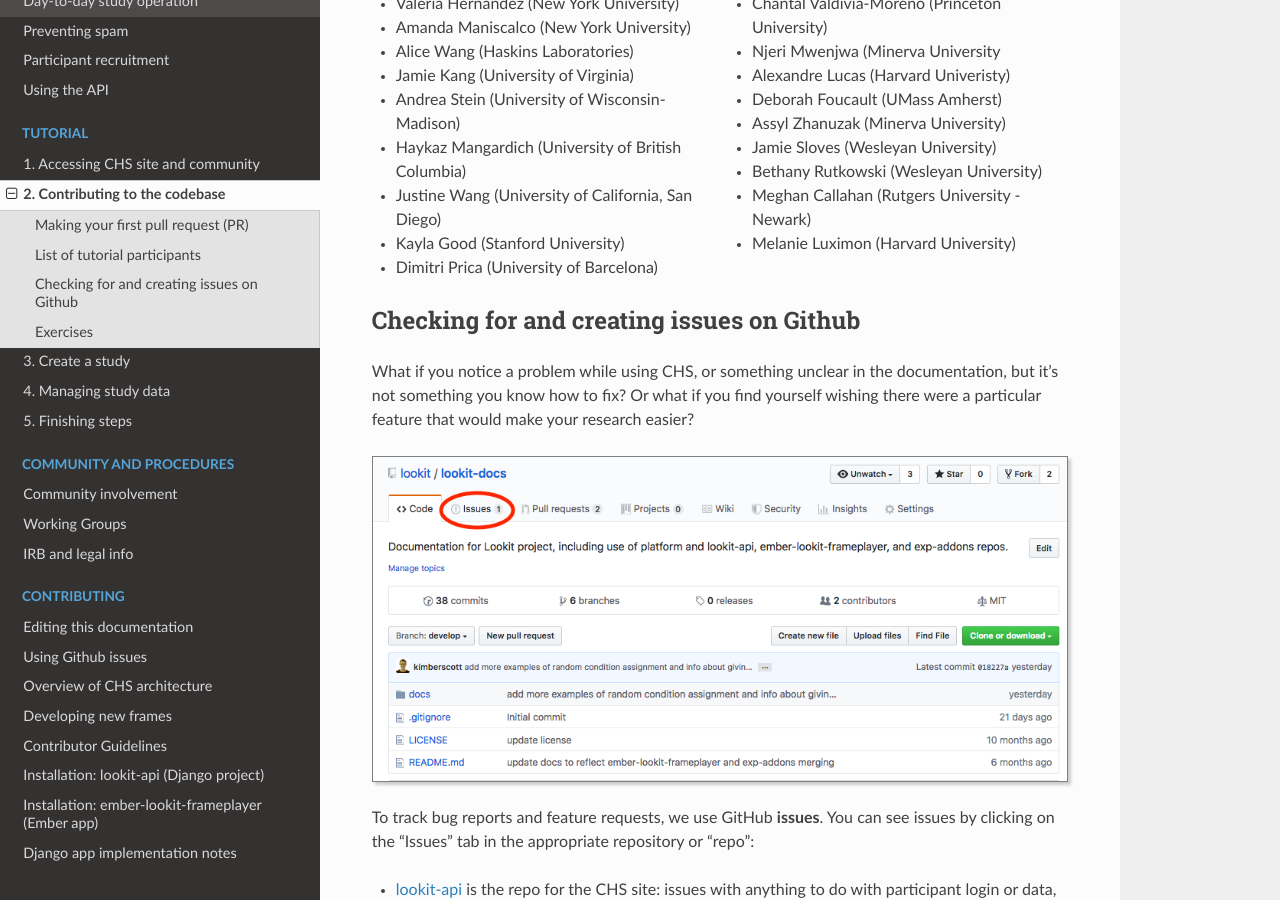
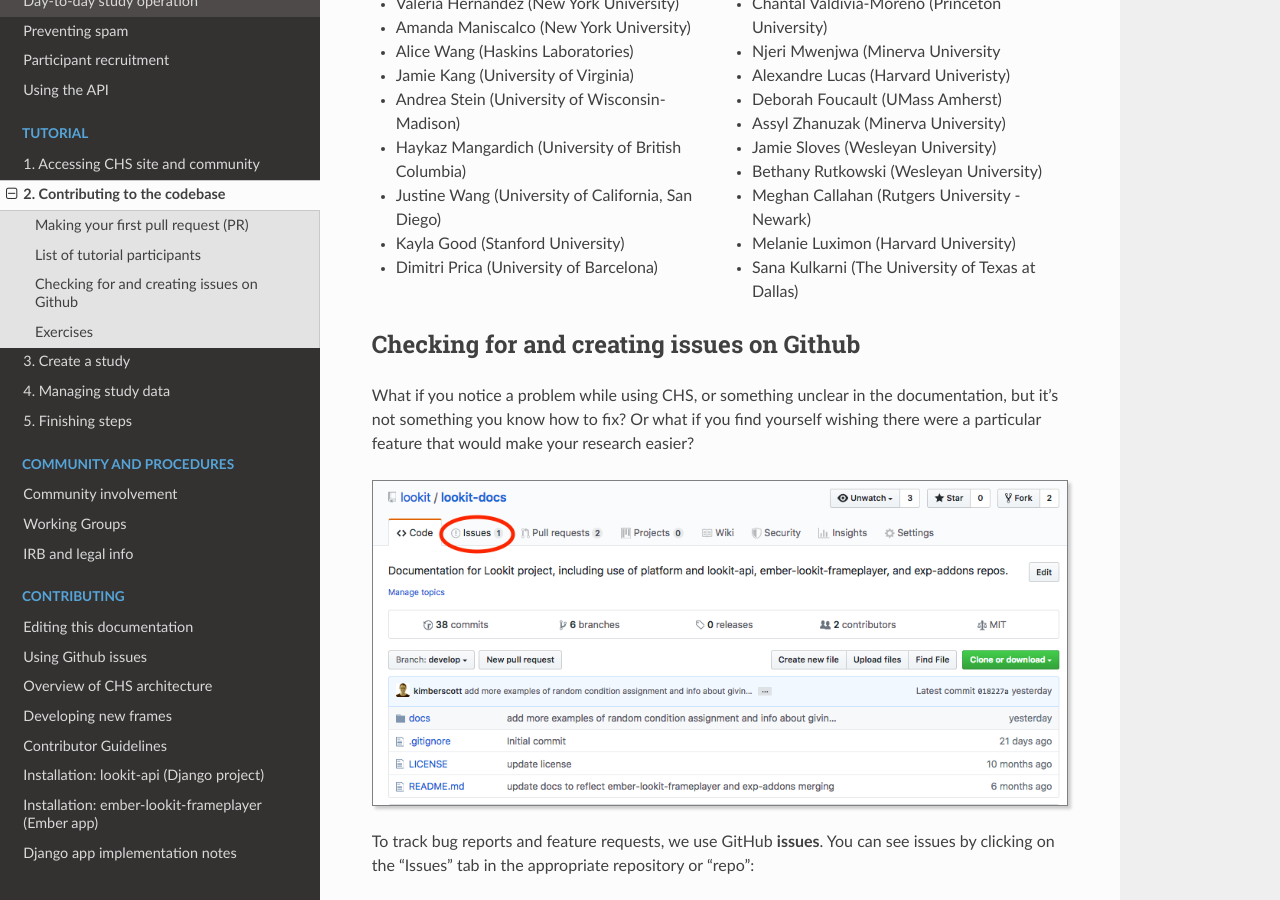
Before and after one commit to lookit/lookit-docs, a Sphinx documentation site: the page built from docs/source/tutorial-contributing.rst, in a window 1280 px wide and 900 px high, scrolled down 8937 px. Built offline with Sphinx 7.4.7 and the Read the Docs theme 3.1.0, drawn with Linux system fonts in a browser that asks for light colours.

Commit message:
Update tutorial-contributing.rst

```diff
--- a/docs/source/tutorial-contributing.rst
+++ b/docs/source/tutorial-contributing.rst
@@ -354,6 +354,7 @@
 - Bethany Rutkowski (Wesleyan University)
 - Meghan Callahan (Rutgers University - Newark)
 - Melanie Luximon (Harvard University)
+- Sana Kulkarni (The University of Texas at Dallas)
 
 Checking for and creating issues on Github
 -------------------------------------------
```
